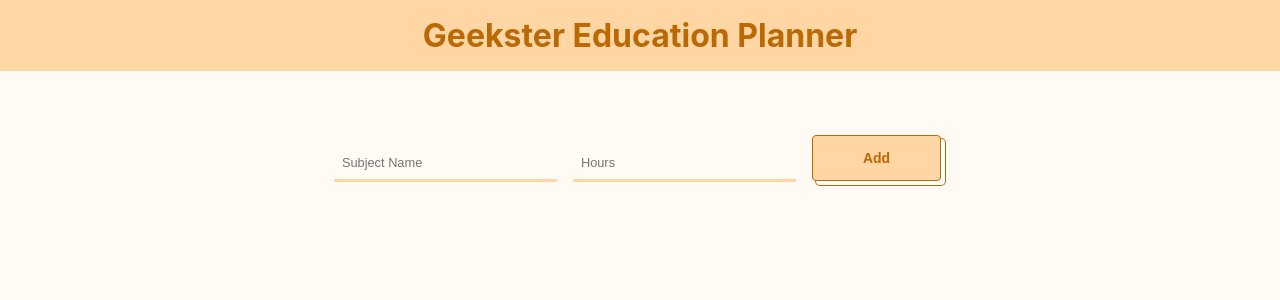
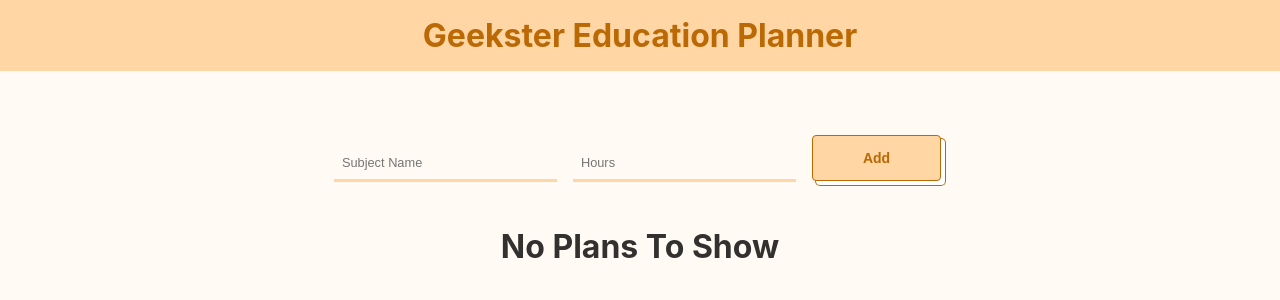
Before and after one commit to Mayankkatheriya/to-do_list_react, a React (Create React App) app: page / in a window 1280 px wide. Shown: the top 300 px of the page. Built offline with nearby package versions, Linux system fonts and the light colour scheme.

Commit message:
text added for no plans

```diff
--- a/src/Components/Main/Main.css
+++ b/src/Components/Main/Main.css
@@ -115,3 +115,9 @@
   background-color: transparent;
   border: 2px solid rgb(187, 105, 5);
 }
+main h2 {
+  font-size: 2rem;
+  line-height: 1.5;
+  opacity: .8;
+  text-transform: capitalize;
+}
--- a/src/Components/Main/Main.js
+++ b/src/Components/Main/Main.js
@@ -87,6 +87,7 @@
           <List key={index} obj={item} updateFn={UpdateHandler} id={index} />
         ))}
       </div>
+      <h2 style={{display: (listData.length==0) ? "block" : "none"}}>No plans to show</h2>
       <div className="clear-btn">
         <button style={{display: (listData.length==0) ? "none" : "flex"}} onClick={clearData}>Clear All</button>
       </div>
```
